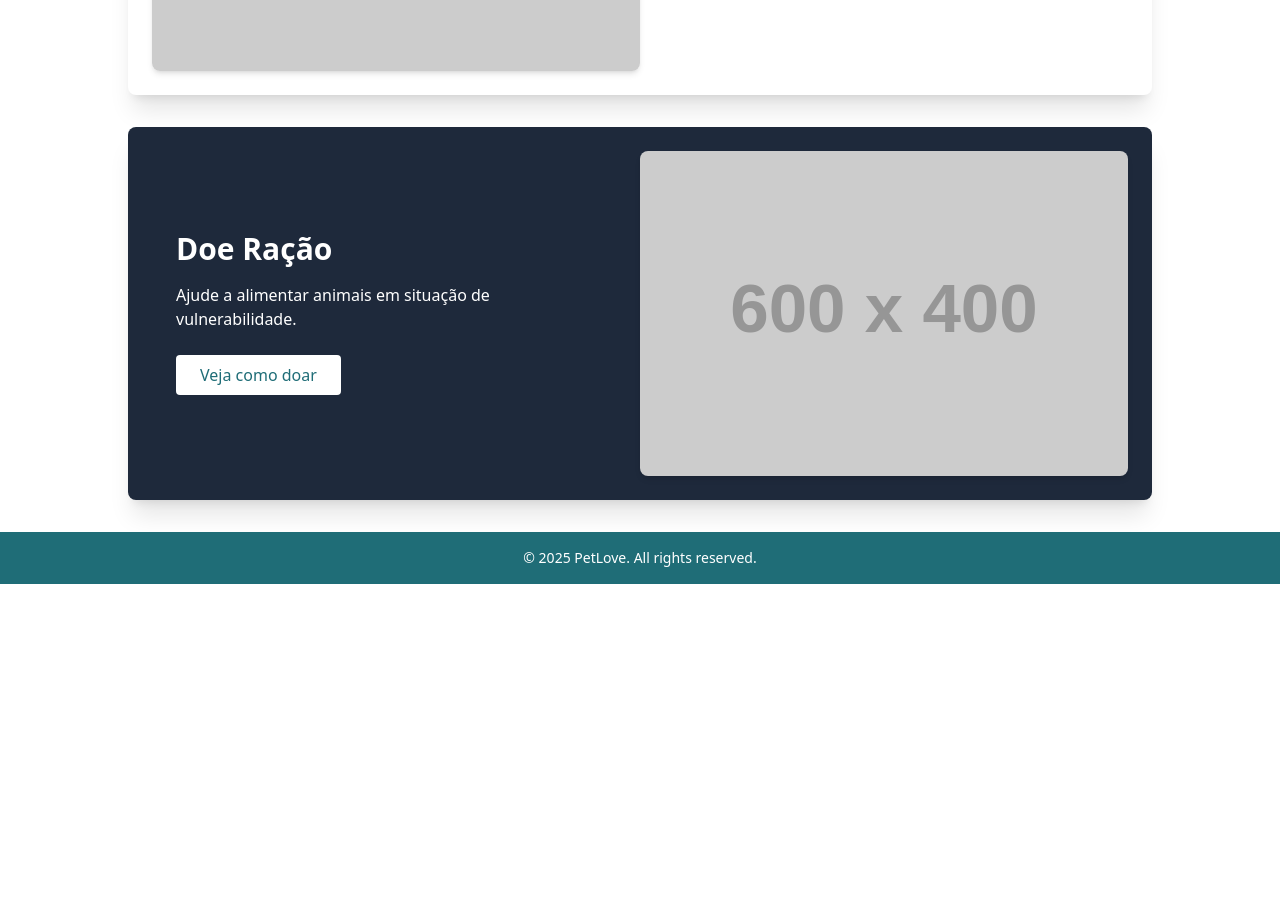
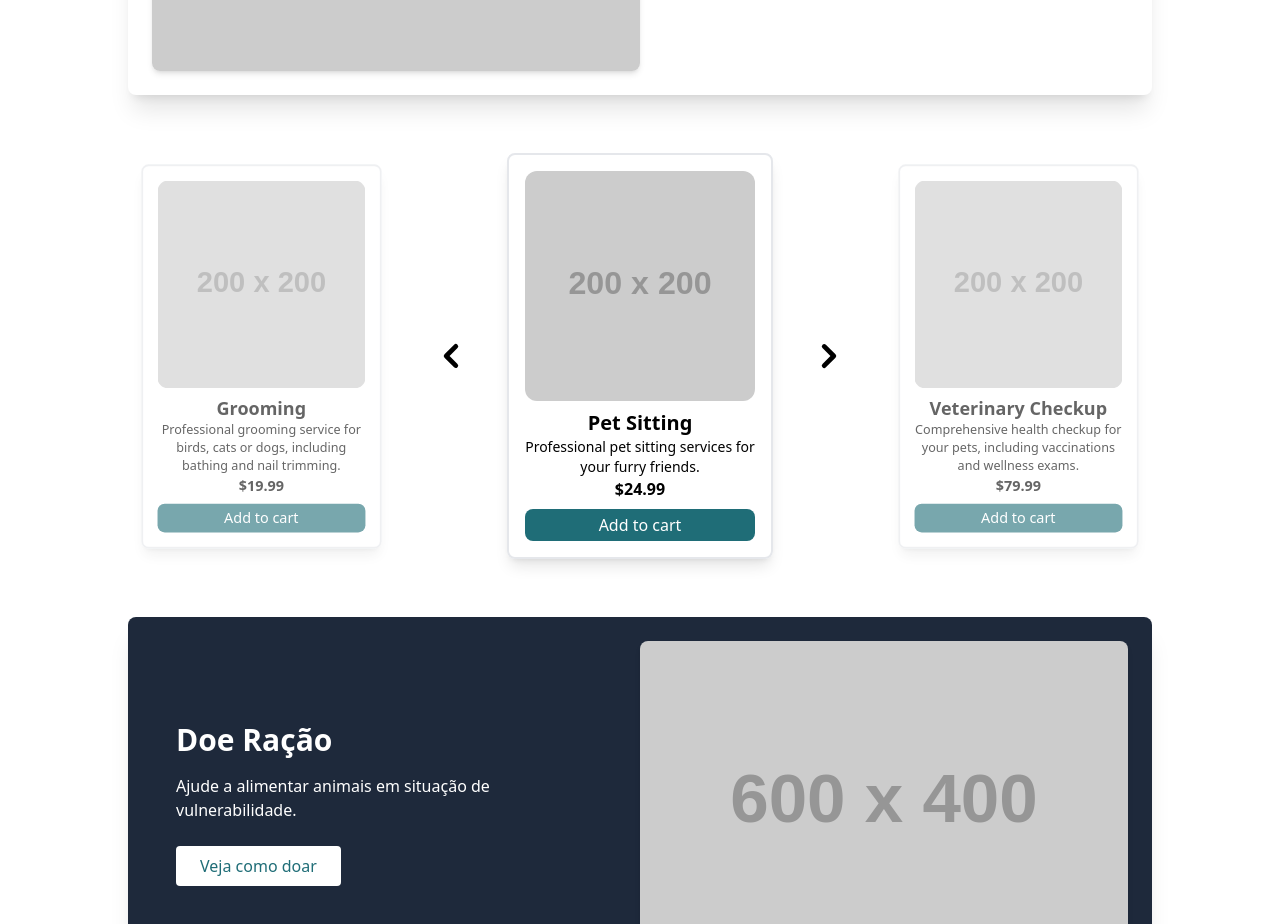
Before and after one commit to ToastedGMS/pet-front, a React (Vite) app: page / in a window 1280 px wide. Shown: the part 900-1824 px from the top of the page. Before the commit the page ends 1484 px from the top, so only its background shows below. Built offline with nearby package versions, Linux system fonts and the light colour scheme.

Commit message:
Add CardCarousel component to Home page for product display

```diff
--- a/src/pages/Home/Home.tsx
+++ b/src/pages/Home/Home.tsx
@@ -1,6 +1,8 @@
 import type { JSX } from 'react';
 import HomeCarrousel from '../../components/HomeCarrousel/HomeCarrousel';
 import HomeSection from '../../components/HomeSection/HomeSection';
+import CardCarousel from '../../components/CardCarousel/CardCarousel';
+import { servicesProducts } from '../../data/servicesProducts';
 
 export default function Home(): JSX.Element {
 	return (
@@ -16,6 +18,15 @@ export default function Home(): JSX.Element {
 				imagePosition="left"
 				theme={1}
 			/>
+			<section className="w-full flex justify-center text-center">
+				<CardCarousel
+					productArray={[
+						servicesProducts[0],
+						servicesProducts[2],
+						servicesProducts[3],
+					]}
+				/>
+			</section>
 			<HomeSection
 				title="Doe Ração"
 				textContent="Ajude a alimentar animais em situação de vulnerabilidade."
```
